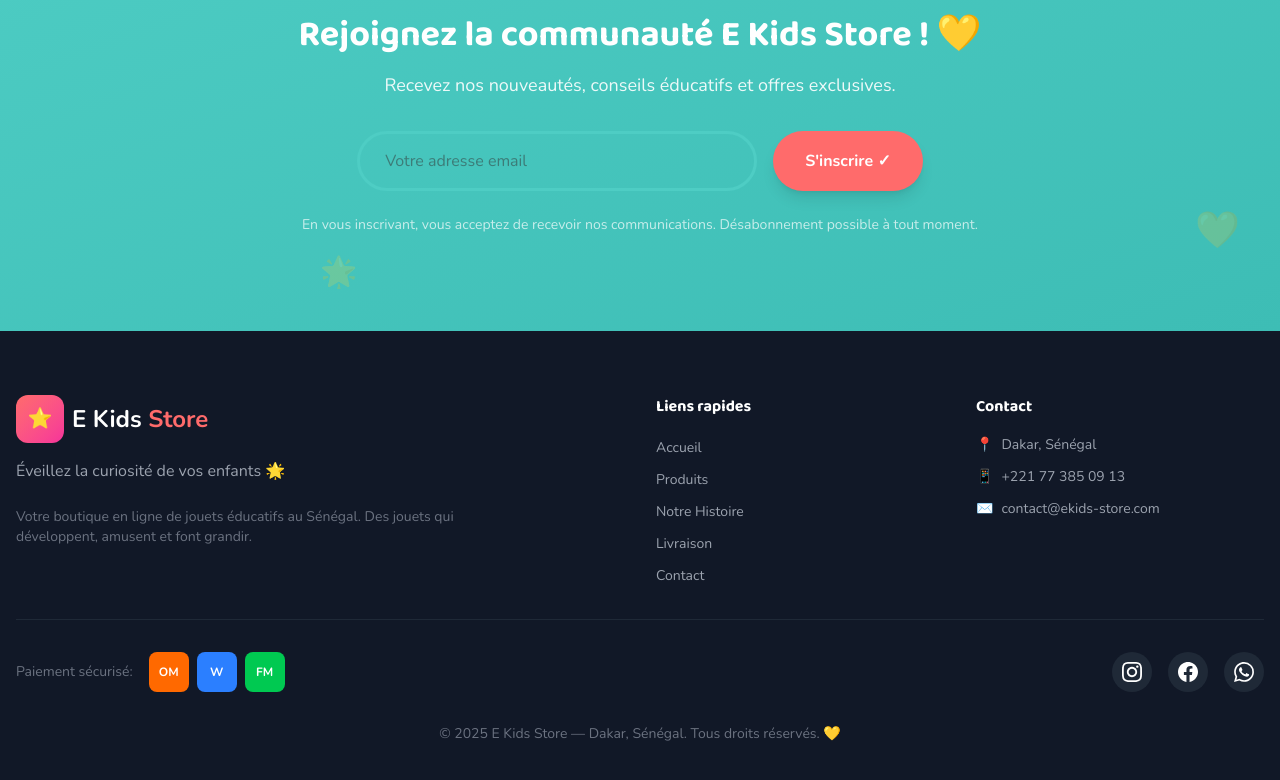
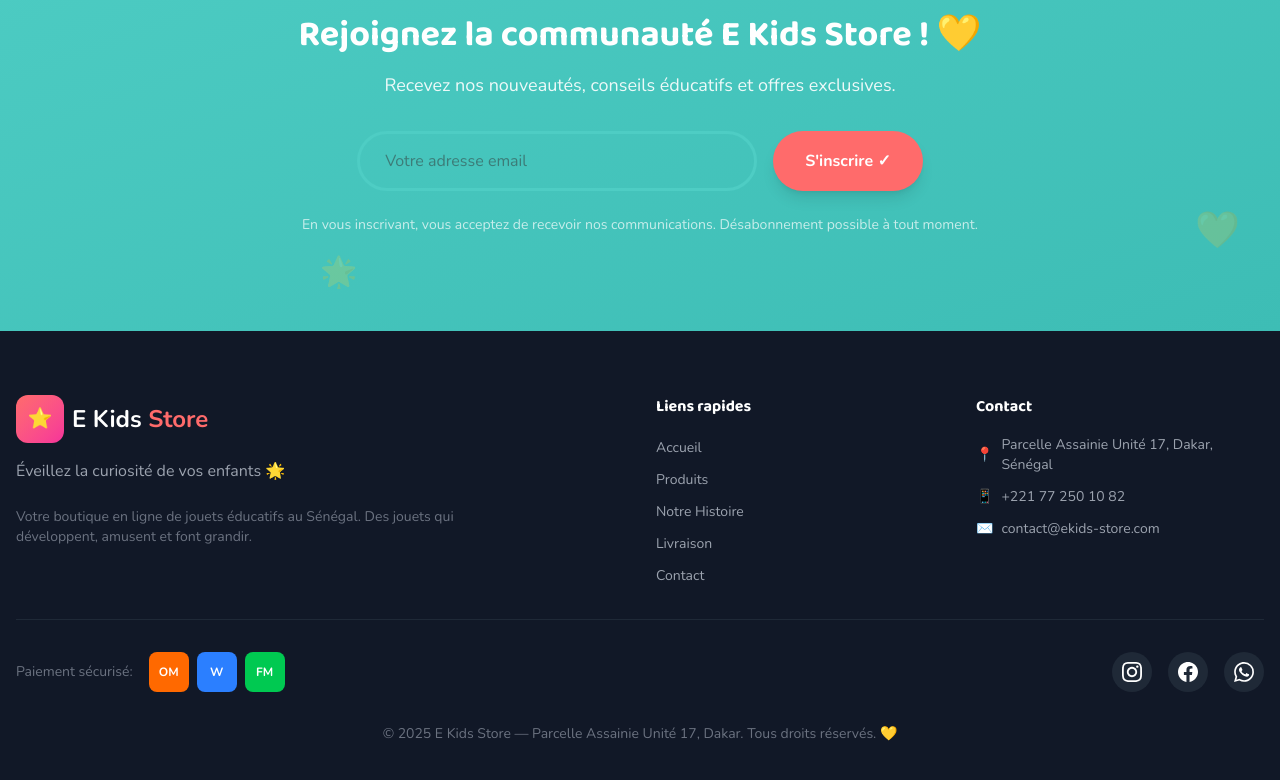
Before and after one commit to nursiepotter-hub/e-kids-store, a React (Vite) app: page / in a window 1280 px wide. Shown: the part 7462-8242 px from the top of the page. Built offline with nearby package versions, Linux system fonts and the light colour scheme.

Commit message:
modifie tel: 772501082 et adresse: Parcelle Assainie Unité 17

```diff
--- a/src/components/Footer.tsx
+++ b/src/components/Footer.tsx
@@ -68,11 +68,11 @@ export default function Footer() {
             <ul className="space-y-3 text-gray-400 text-sm">
               <li className="flex items-center gap-2">
                 <span>📍</span>
-                <span>Dakar, Sénégal</span>
+                <span>Parcelle Assainie Unité 17, Dakar, Sénégal</span>
               </li>
               <li className="flex items-center gap-2">
                 <span>📱</span>
-                <span>+221 77 385 09 13</span>
+                <span>+221 77 250 10 82</span>
               </li>
               <li className="flex items-center gap-2">
                 <span>✉️</span>
@@ -104,7 +104,7 @@ export default function Footer() {
                   <path d="M24 12.073c0-6.627-5.373-12-12-12s-12 5.373-12 12c0 5.99 4.388 10.954 10.125 11.854v-8.385H7.078v-3.47h3.047V9.43c0-3.007 1.792-4.669 4.533-4.669 1.312 0 2.686.235 2.686.235v2.953H15.83c-1.491 0-1.956.925-1.956 1.874v2.25h3.328l-.532 3.47h-2.796v8.385C19.612 23.027 24 18.062 24 12.073z"/>
                 </svg>
               </a>
-              <a href="https://wa.me/221773850913" target="_blank" rel="noopener noreferrer" className="w-10 h-10 rounded-full bg-gray-800 flex items-center justify-center hover:bg-green-500 transition-colors">
+              <a href="https://wa.me/221772501082" target="_blank" rel="noopener noreferrer" className="w-10 h-10 rounded-full bg-gray-800 flex items-center justify-center hover:bg-green-500 transition-colors">
                 <svg className="w-5 h-5" fill="currentColor" viewBox="0 0 24 24">
                   <path d="M17.472 14.382c-.297-.149-1.758-.867-2.03-.967-.273-.099-.471-.148-.67.15-.197.297-.767.966-.94 1.164-.173.199-.347.223-.644.075-.297-.15-1.255-.463-2.39-1.475-.883-.788-1.48-1.761-1.653-2.059-.173-.297-.018-.458.13-.606.134-.133.298-.347.446-.52.149-.174.198-.298.298-.497.099-.198.05-.371-.025-.52-.075-.149-.669-1.612-.916-2.207-.242-.579-.487-.5-.669-.51-.173-.008-.371-.01-.57-.01-.198 0-.52.074-.792.372-.272.297-1.04 1.016-1.04 2.479 0 1.462 1.065 2.875 1.213 3.074.149.198 2.096 3.2 5.077 4.487.709.306 1.262.489 1.694.625.712.227 1.36.195 1.871.118.571-.085 1.758-.719 2.006-1.413.248-.694.248-1.289.173-1.413-.074-.124-.272-.198-.57-.347m-5.421 7.403h-.004a9.87 9.87 0 01-5.031-1.378l-.361-.214-3.741.982.998-3.648-.235-.374a9.86 9.86 0 01-1.51-5.26c.001-5.45 4.436-9.884 9.888-9.884 2.64 0 5.122 1.03 6.988 2.898a9.825 9.825 0 012.893 6.994c-.003 5.45-4.437 9.884-9.885 9.884m8.413-18.297A11.815 11.815 0 0012.05 0C5.495 0 .16 5.335.157 11.892c0 2.096.547 4.142 1.588 5.945L.057 24l6.305-1.654a11.882 11.882 0 005.683 1.448h.005c6.554 0 11.89-5.335 11.893-11.893a11.821 11.821 0 00-3.48-8.413z"/>
                 </svg>
@@ -113,7 +113,7 @@ export default function Footer() {
           </div>
 
           <div className="text-center mt-8 text-gray-500 text-sm">
-            © 2025 E Kids Store — Dakar, Sénégal. Tous droits réservés. 💛
+            © 2025 E Kids Store — Parcelle Assainie Unité 17, Dakar. Tous droits réservés. 💛
           </div>
         </div>
       </div>
--- a/src/components/WhatsAppButton.tsx
+++ b/src/components/WhatsAppButton.tsx
@@ -1,4 +1,4 @@
-const PHONE = '221XXXXXXXXX'
+const PHONE = '221772501082'
 const MESSAGE = encodeURIComponent('Bonjour E-Kids Store ! J\'ai une question concernant vos jouets.')
 
 export default function WhatsAppButton() {
--- a/src/pages/Home.tsx
+++ b/src/pages/Home.tsx
@@ -411,7 +411,7 @@ function GiftBoxSection() {
                 </li>
               ))}
             </ul>
-            <a href="https://wa.me/221773850913" target="_blank" rel="noopener noreferrer" className="btn-primary text-lg inline-flex items-center gap-2">
+            <a href="https://wa.me/221772501082" target="_blank" rel="noopener noreferrer" className="btn-primary text-lg inline-flex items-center gap-2">
               <span>Commander une Box</span>
               <span>🎁</span>
             </a>
```
